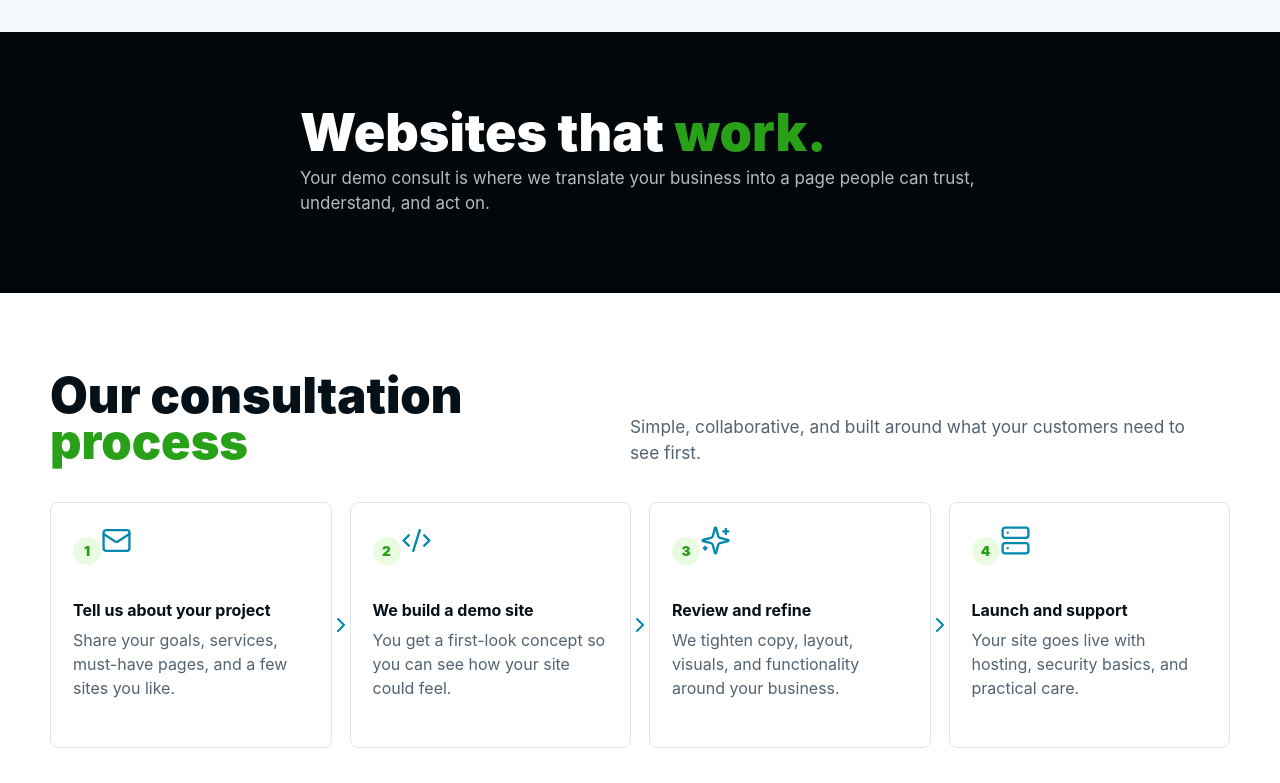
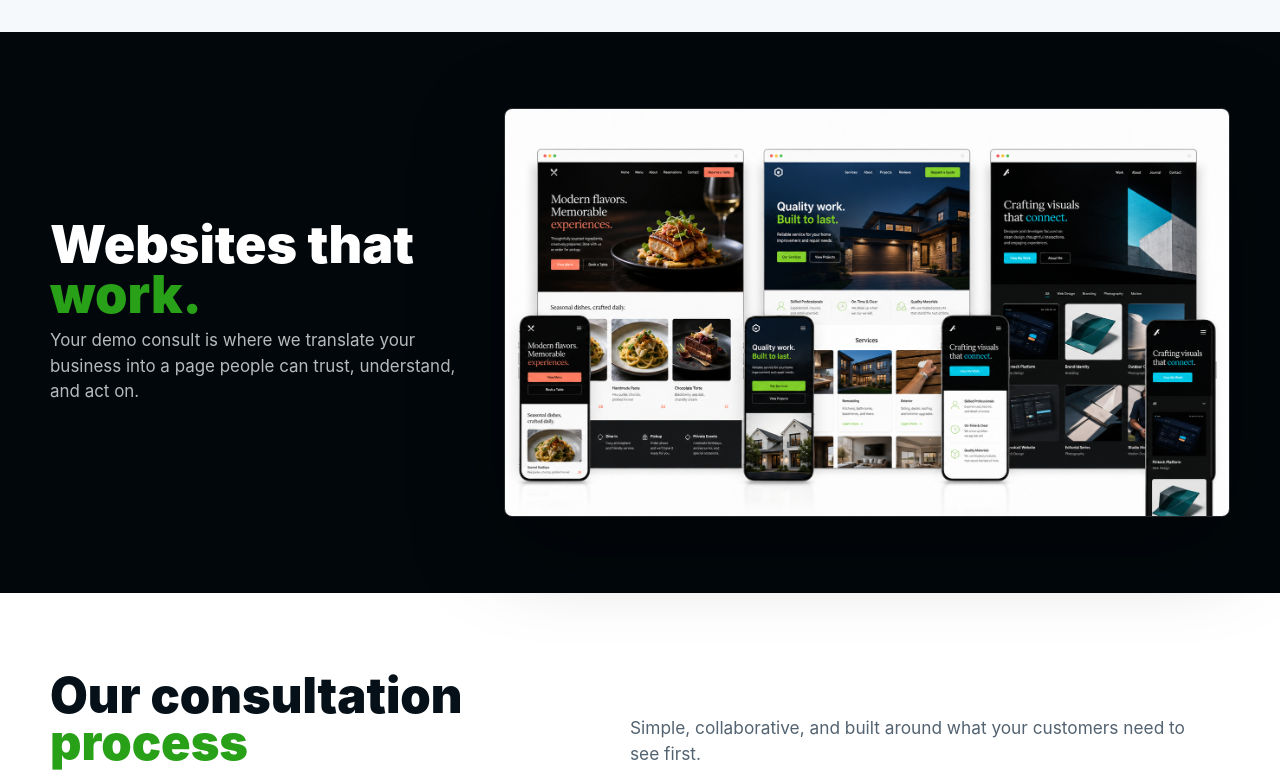
Before and after one commit to NenoSensei/nehost, a React (Vite) app: page / in a window 1280 px wide. Shown: the part 1137-1920 px from the top of the page. Built offline with nearby package versions, Linux system fonts and the light colour scheme.

Commit message:
Restore work section showcase image

```diff
--- a/src/App.jsx
+++ b/src/App.jsx
@@ -16,6 +16,7 @@ import {
   Zap,
 } from "lucide-react";
 import heroImage from "./assets/nehost-hero.png";
+import showcaseImage from "./assets/nehost-showcase.png";
 
 const CONTACT_EMAIL = import.meta.env.VITE_CONTACT_EMAIL || "nehost@nenosensei.com";
 const CONTACT_FORM_ENDPOINT =
@@ -318,6 +319,13 @@ function App() {
               understand, and act on.
             </p>
           </div>
+          <div className="work-art" data-reveal>
+            <img
+              className="work-showcase-image"
+              src={showcaseImage}
+              alt="Polished website concepts shown across desktop and mobile layouts."
+            />
+          </div>
         </div>
       </section>
 
--- a/src/styles.css
+++ b/src/styles.css
@@ -511,7 +511,10 @@ main {
 }
 
 .work-layout {
-  max-width: 680px;
+  display: grid;
+  grid-template-columns: 0.72fr 1.28fr;
+  gap: 46px;
+  align-items: center;
 }
 
 .work-copy h2 {
@@ -522,6 +525,18 @@ main {
 .work-copy p {
   color: rgba(255, 255, 255, 0.72);
   font-size: 1.06rem;
+}
+
+.work-art {
+  position: relative;
+}
+
+.work-showcase-image {
+  display: block;
+  width: 100%;
+  border: 1px solid rgba(255, 255, 255, 0.14);
+  border-radius: var(--radius);
+  box-shadow: 0 28px 90px rgba(0, 0, 0, 0.36);
 }
 
 .process-section {
```
